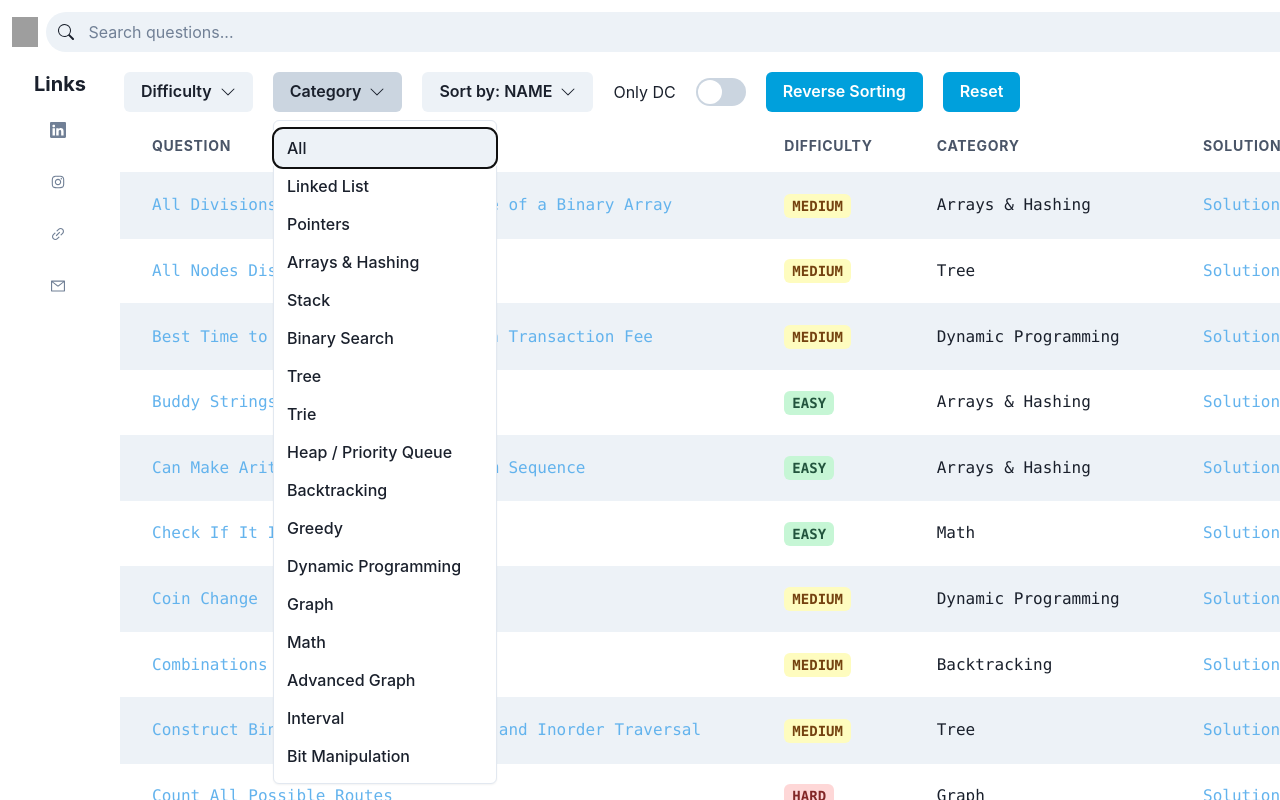
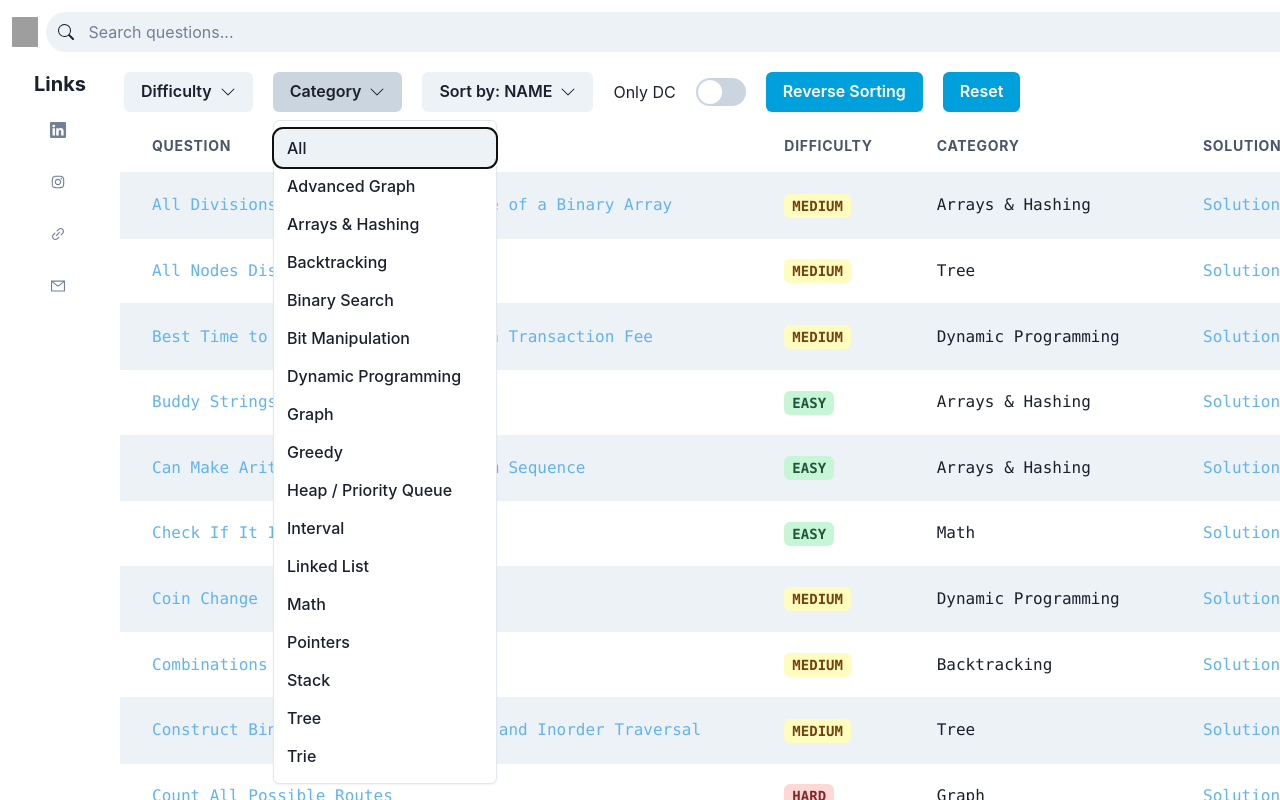
Before and after one commit to LeeHengYu/leetcode-reviewer, a React (Vite) app: page / in a window 1280 px wide. Both pictures are taken after a click on the button "Category". Shown: the top 800 px of the page. Built offline with nearby package versions, Linux system fonts and the light colour scheme; grey boxes are pictures that could not be loaded.

Commit message:
sort the category selector

```diff
--- a/src/components/CategorySelector.tsx
+++ b/src/components/CategorySelector.tsx
@@ -16,7 +16,7 @@ const CategorySelector = () => {
         <MenuItem key="all" onClick={() => setCategory("")}>
           All
         </MenuItem>
-        {categories.map((cat) => (
+        {categories.sort().map((cat) => (
           <MenuItem onClick={() => setCategory(cat)} key={cat}>
             {cat}
           </MenuItem>
```
